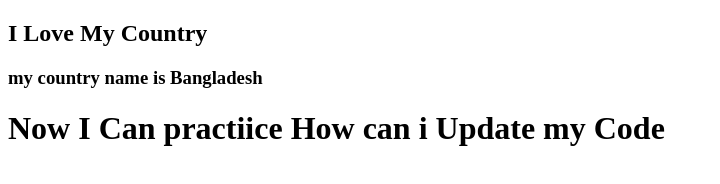
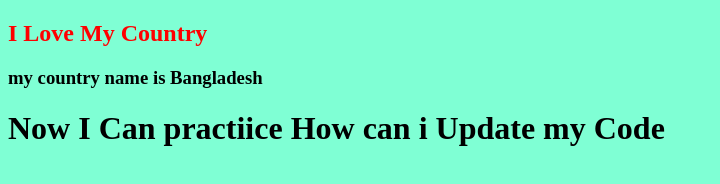
Before and after one commit to SAahmed1-hub/my-second-repo, a plain HTML site: page index.html in a window 1280 px wide. Shown: the whole page, without its empty margins (0-720 px from the left). Drawn offline with Linux system fonts and the light colour scheme.

Commit message:
background change

```diff
--- a/style.css
+++ b/style.css
@@ -1,3 +1,6 @@
-p{
+h2{
     color: red;
 }
+*{
+    background-color: aquamarine;
+}
```
